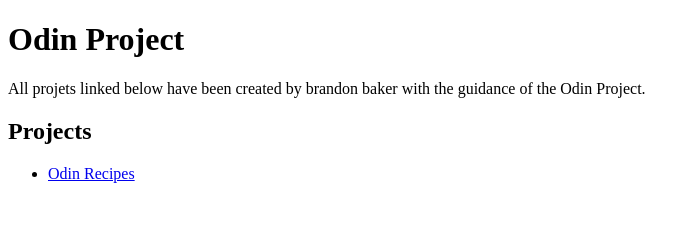
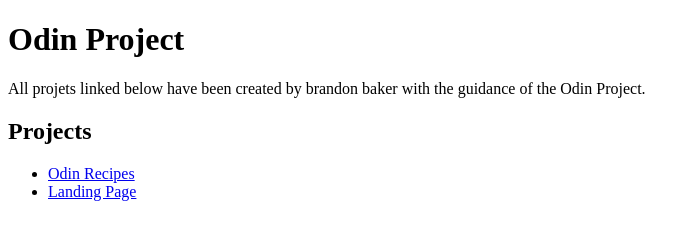
Before and after one commit to BBtxt/Odin_projects, a plain HTML site: page index.html in a window 1280 px wide. Shown: the whole page, without its empty margins (0-700 px from the left). Drawn offline with Linux system fonts and the light colour scheme.

Commit message:
updated project page

```diff
--- a/index.html
+++ b/index.html
@@ -13,6 +13,7 @@
     <h2>Projects</h2>
     <ul>
         <li><a href="./odin-recipes/">Odin Recipes</a></li>
+        <li><a href="./odin-landingpg/">Landing Page</a></li>
     </ul>
 
 </body>
```
